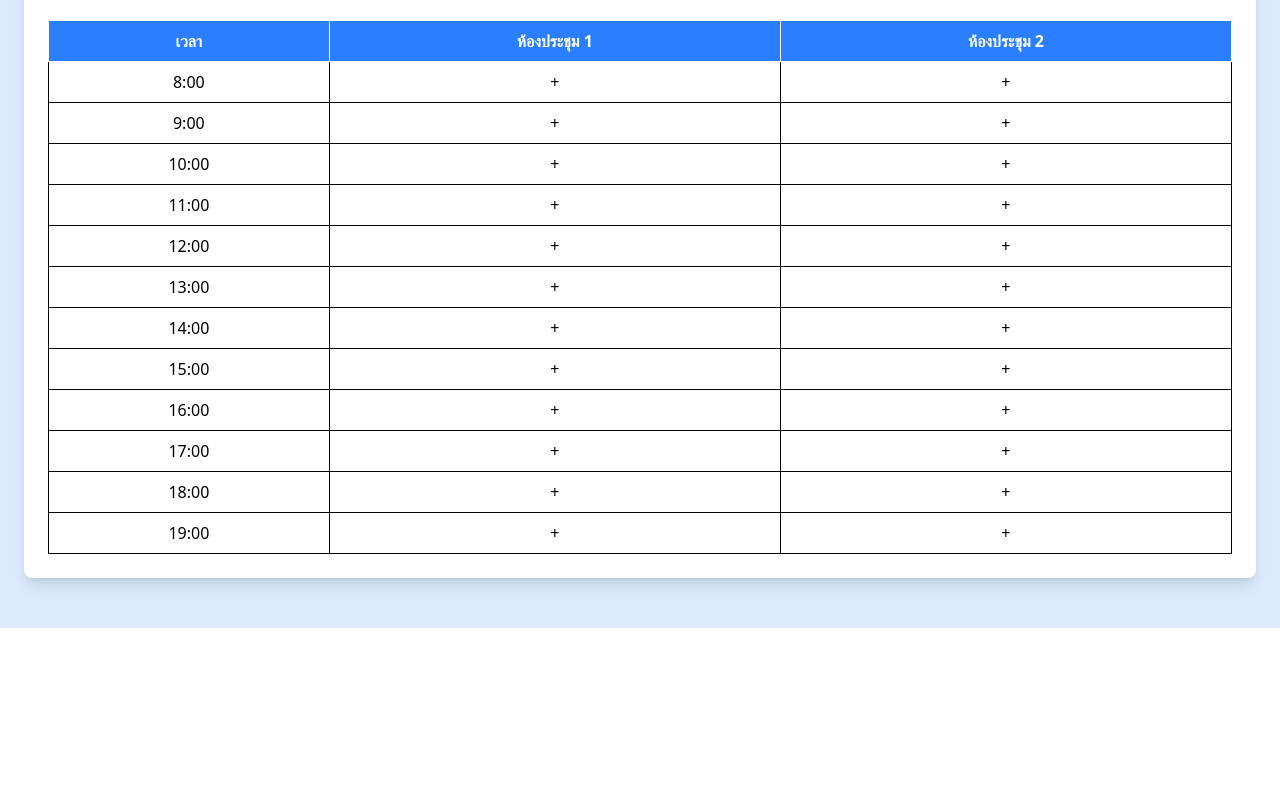
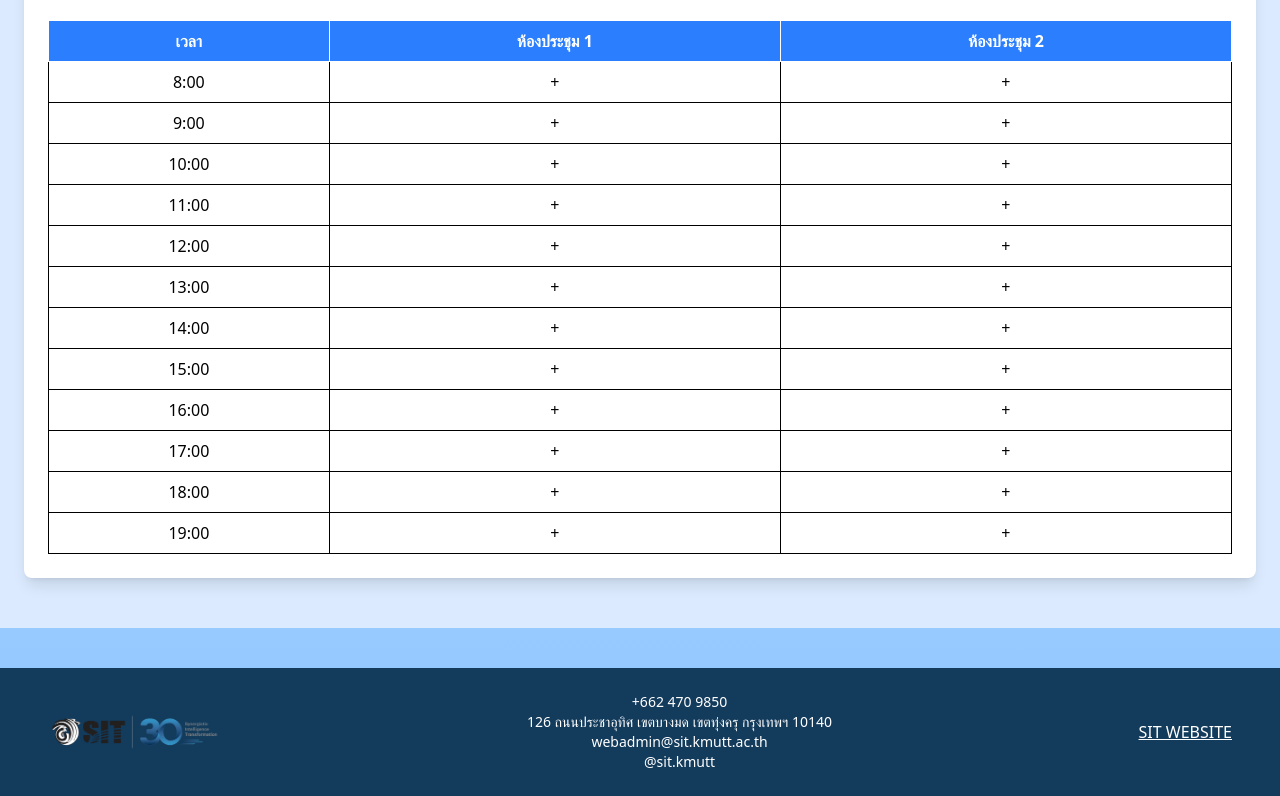
Before and after one commit to SukumDecha/group5555, a React (Vite) app: page /booking in a window 1280 px wide. Shown: the part 944-1740 px from the top of the page. Before the commit the page ends 1572 px from the top, so only its background shows below. Built offline with nearby package versions, Linux system fonts and the light colour scheme.

Commit message:
update footer

```diff
--- a/src/App.jsx
+++ b/src/App.jsx
@@ -5,6 +5,7 @@ import Home from "./Home";
 import Booking from "./Booking";
 import Welcome from "./Welcome";
 import Calendar from "./Calendar";
+import Footer from "./Footer";
 
 function App() {
   return (
@@ -20,6 +21,7 @@ function App() {
         </Routes>
       </Router>
     </LanguageProvider>
+    <Footer/>
     </div>
   );
 }
--- /dev/null
+++ b/src/Footer.jsx
@@ -0,0 +1,33 @@
+const Footer = () => {
+    return (
+      <footer className="bg-[#133b5c]  text-white p-6 mt-10 w-full text-center">
+        <div className="container mx-auto flex flex-col md:flex-row justify-between items-center px-6">
+
+          {/* โลโก้ */}
+          <div className="flex items-center space-x-4">
+            <img src="/image/logoSIT.png" alt="SIT Logo" className="h-10" />
+          </div>
+
+          {/* ข้อมูลติดต่อ */}
+          <div className="text-sm mt-4 md:mt-0">
+          <p className="text-sm">
+            +662 470 9850 <br />
+            126 ถนนประชาอุทิศ เขตบางมด เขตทุ่งครุ กรุงเทพฯ 10140 <br />
+            webadmin@sit.kmutt.ac.th <br />
+            @sit.kmutt
+          </p>
+          </div>
+
+          {/* ลิงก์ SIT Website */}
+          <div className="mt-4 md:mt-0">
+            <a href="https://www.sit.kmutt.ac.th" className="text-white underline hover:text-blue-300">
+              SIT WEBSITE
+            </a>
+          </div>
+
+        </div>
+      </footer>
+    );
+  };
+
+  export default Footer;
--- a/src/Home.jsx
+++ b/src/Home.jsx
@@ -47,21 +47,7 @@ function Home() {
         </div>
       </div>
 
-      {/* Footer */}
-      <footer className="bg-gray-900 text-white p-6 mt-10 w-full text-center">
-        <div className="flex flex-col sm:flex-row items-center justify-between px-4">
-          <img src="/images/sit_logo.png" alt="SIT Logo" className="w-20" />
-          <p className="text-sm">
-            +662 470 9850 <br />
-            126 ถนนประชาอุทิศ เขตบางมด เขตทุ่งครุ กรุงเทพฯ 10140 <br />
-            webadmin@sit.kmutt.ac.th <br />
-            @sit.kmutt
-          </p>
-          <a href="https://sit.kmutt.ac.th" className="text-blue-300 underline">
-            SIT WEBSITE
-          </a>
-        </div>
-      </footer>
+
     </div>
   );
 }
```
